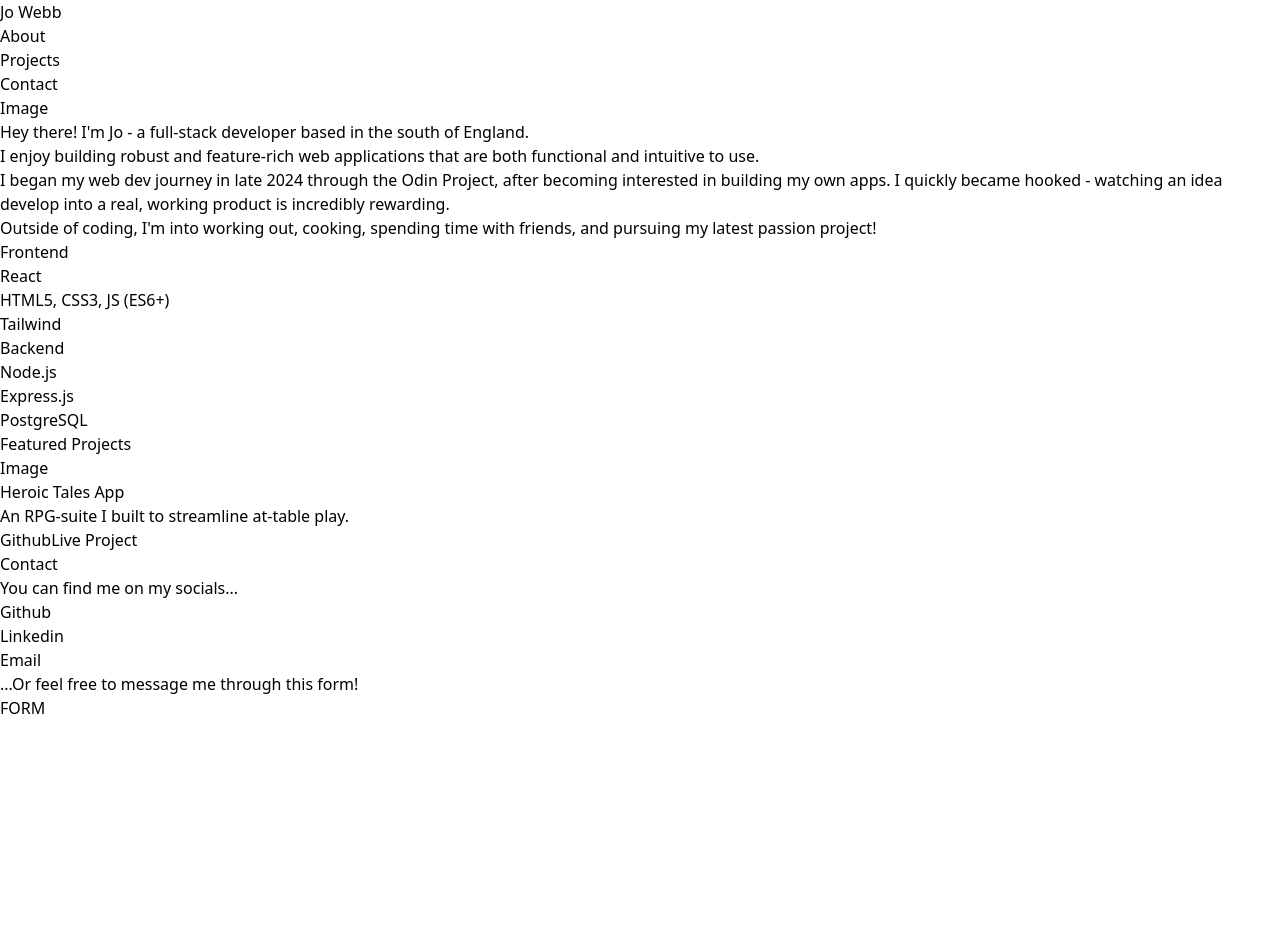
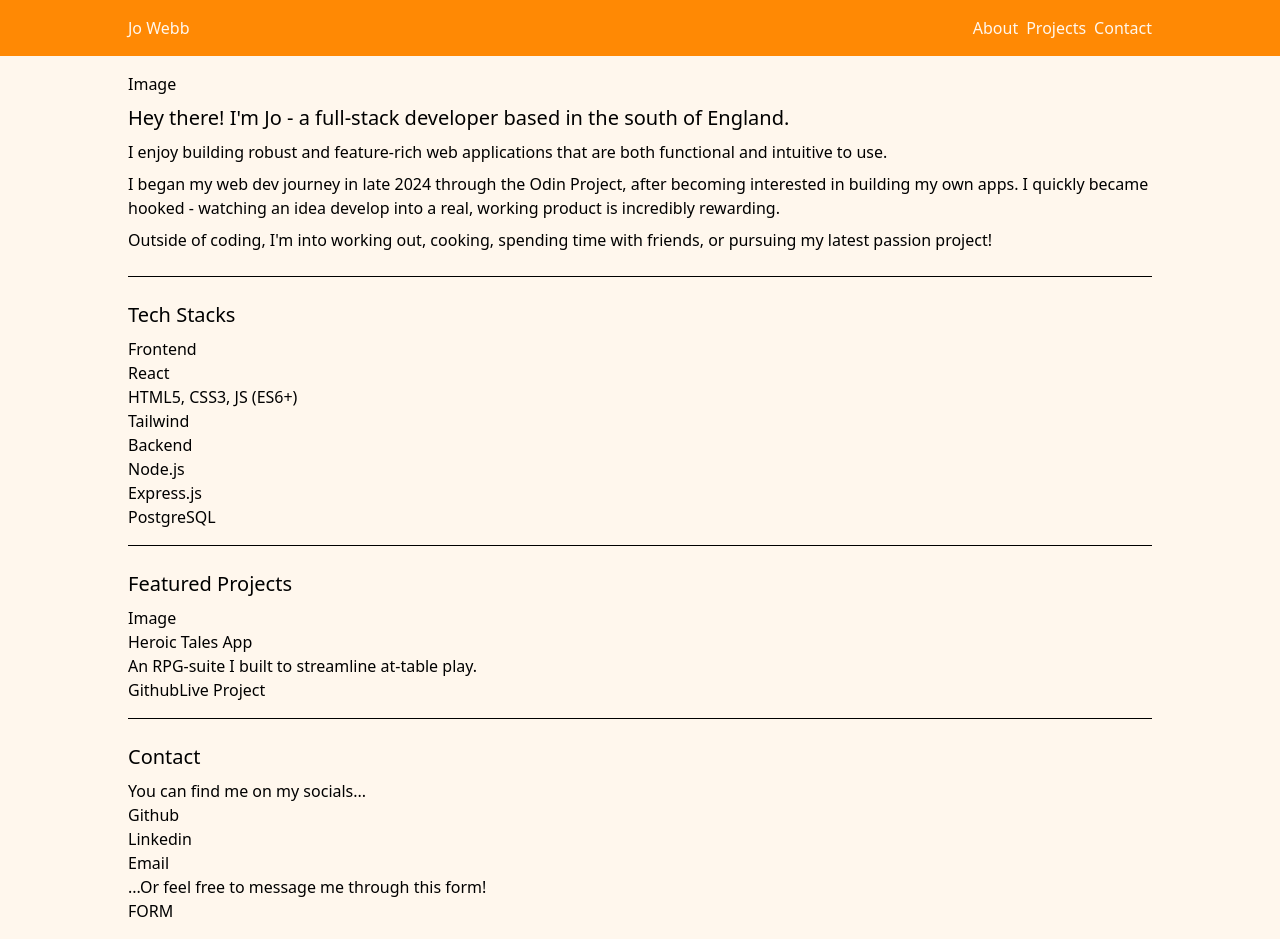
Before and after one commit to gemini-mastiff/portfolio-site, a React (Vite) app: page / in a window 1280 px wide. Before the commit the page ends 800 px from the top, so only its background shows below. Built offline with nearby package versions, Linux system fonts and the light colour scheme.

Commit message:
feat: add basic layout styling to the page

```diff
--- a/src/App.jsx
+++ b/src/App.jsx
@@ -1,40 +1,54 @@
 import "./App.css";
+import WidthContainer from "./assets/components/WidthContainer";
+import SectionHeader from "./assets/components/SectionHeader";
+import Section from "./assets/components/Section";
+import Break from "./assets/components/Break";
+
+// ORANGE = FF700 / orange-400
+// CREAM = F7EAC9 / orange-50
+// BLUE = 00AFB5 /
 
 function App() {
   return (
-    <>
-      <header>
-        <p>Jo Webb</p>
-        <ul>
-          <li>About</li>
-          <li>Projects</li>
-          <li>Contact</li>
-        </ul>
+    <div className="bg-orange-50">
+      <header className="bg-orange-400 text-orange-50">
+        <WidthContainer>
+          <div className="flex justify-between py-4">
+            <p>Jo Webb</p>
+            <ul className="flex gap-2">
+              <li>About</li>
+              <li>Projects</li>
+              <li>Contact</li>
+            </ul>
+          </div>
+        </WidthContainer>
       </header>
-      <section>
+      <Section>
         <div>Image</div>
         <div>
-          <h1>
+          <h1 className="text-xl font-normal my-2">
             Hey there! I'm Jo - a full-stack developer based in the south of
             England.
           </h1>
-          <p>
+          <p className="my-2">
             I enjoy building robust and feature-rich web applications that are
             both functional and intuitive to use.
           </p>
-          <p>
+          <p className="my-2">
             I began my web dev journey in late 2024 through the Odin Project,
             after becoming interested in building my own apps. I quickly became
             hooked - watching an idea develop into a real, working product is
             incredibly rewarding.
           </p>
-          <p>
+          <p className="my-2">
             Outside of coding, I'm into working out, cooking, spending time with
-            friends, and pursuing my latest passion project!
+            friends, or pursuing my latest passion project!
           </p>
         </div>
-      </section>
-      <section>
+      </Section>
+      <Break />
+      <Section>
+        <SectionHeader>Tech Stacks</SectionHeader>
         <div>
           <div>Frontend</div>
           <ul>
@@ -51,9 +65,10 @@ function App() {
             <li>PostgreSQL</li>
           </ul>
         </div>
-      </section>
-      <section>
-        <h2>Featured Projects</h2>
+      </Section>
+      <Break />
+      <Section>
+        <SectionHeader>Featured Projects</SectionHeader>
         <div>
           <div>
             <div>Image</div>
@@ -63,9 +78,10 @@ function App() {
             <a href="#">Live Project</a>
           </div>
         </div>
-      </section>
-      <section>
-        <h2>Contact</h2>
+      </Section>
+      <Break />
+      <Section>
+        <SectionHeader>Contact</SectionHeader>
         <div>
           <p>You can find me on my socials...</p>
           <ul>
@@ -78,8 +94,8 @@ function App() {
           <p>...Or feel free to message me through this form!</p>
           <div>FORM</div>
         </div>
-      </section>
-    </>
+      </Section>
+    </div>
   );
 }
 
```
